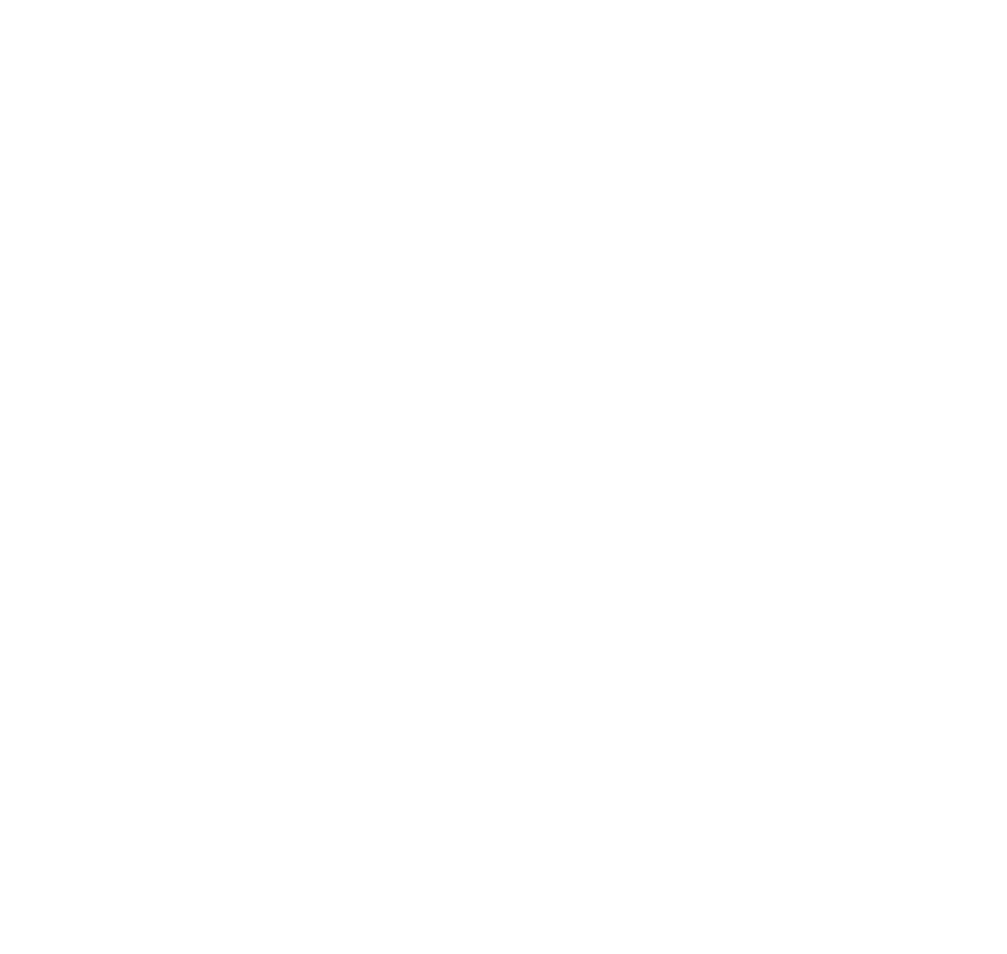
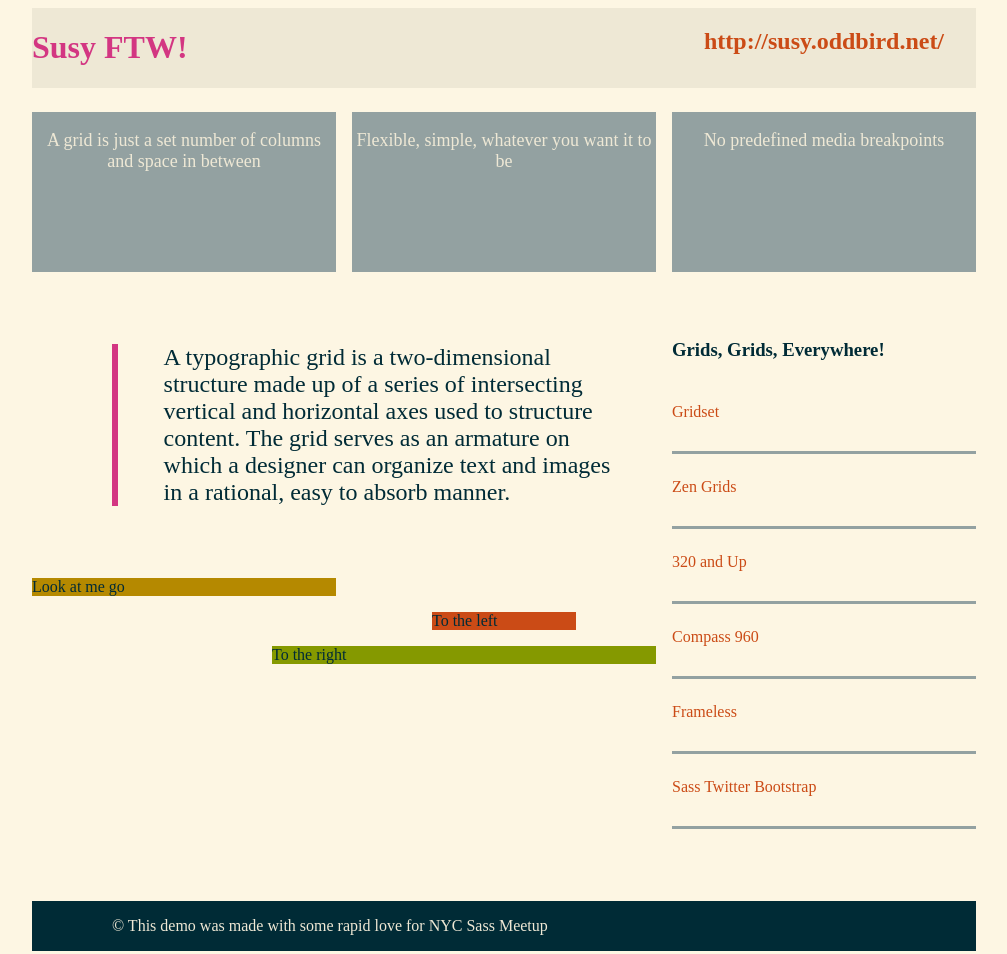
Before and after one commit to misscs/susy-ftw, a plain HTML site: page index.html in a window 1280 px wide. Shown: the whole page, without its empty margins (136-1143 px from the left). Before the commit the page ends 800 px from the top, so only its background shows below. Drawn offline with nearby package versions, Linux system fonts and the light colour scheme.

Commit message:
simple site for demo

```diff
--- a/index.html
+++ b/index.html
@@ -12,7 +12,7 @@
          More info: h5bp.com/i/378 -->
     <meta http-equiv="X-UA-Compatible" content="IE=edge,chrome=1">
 
-    <title></title>
+    <title>Susy FTW! A small demo showing the power and versatility of Susy</title>
     <meta name="description" content="">
 
     <!-- Mobile viewport optimized: h5bp.com/viewport -->
@@ -20,7 +20,7 @@
 
     <!-- Place favicon.ico and apple-touch-icon.png in the root directory: mathiasbynens.be/notes/touch-icons -->
 
-    <link rel="stylesheet" href="css/main.css">
+    <link rel="stylesheet" href="css/screen.css">
 
     <!-- More ideas for your <head> here: h5bp.com/d/head-Tips -->
 
@@ -35,7 +35,56 @@
     <!--[if lt IE 7]><p class="chromeframe">Your browser is <em>ancient!</em> <a href="http://browsehappy.com/">Upgrade to a different browser</a> or <a href="http://www.google.com/chromeframe/?redirect=true">install Google Chrome Frame</a> to experience this site.</p><![endif]-->
 
     <!-- Add your site or application content here -->
+    <div class="container">
 
+      <header role="banner">
+
+        <h1>Susy FTW!</h1>
+        <h2><a href="http://susy.oddbird.net/" title="More from the source">http://susy.oddbird.net/</a></h2>
+
+      </header>
+
+      <div class="box"><p>A grid is just a set number of columns and space in between</p></div>
+      <div class="box"><p>No predefined media breakpoints</p></div>
+      <div class="box"><p>Flexible, simple, whatever you want it to be</p></div>
+
+
+      <section role="main">
+
+        <blockquote>
+          <p>A typographic grid is a two-dimensional structure made up of a series of intersecting vertical and horizontal axes used to structure content. The grid serves as an armature on which a designer can organize text and images in a rational, easy to absorb manner.</p>
+        </blockquote>
+
+        <p>Look at me go</p>
+
+        <p>To the left</p>
+
+        <p>To the right</p>
+
+      </section>
+
+      <aside role="complementary">
+
+        <h3>Grids, Grids, Everywhere!</h3>
+
+        <ul>
+          <li><a href="http://www.gridsetapp.com/">Gridset</a>       </li>
+          <li><a href="http://zengrids.com/">Zen Grids</a></li>
+          <li><a href="http://stuffandnonsense.co.uk/projects/320andup/">320 and Up</a></li>
+          <li><a href="https://github.com/nextmat/compass-960-plugin">Compass 960</a></li>
+          <li><a href="http://framelessgrid.com/">Frameless</a></li>
+          <li><a href="https://github.com/jlong/sass-twitter-bootstrap">Sass Twitter Bootstrap</a></li>
+        </ul>
+
+      </aside>
+
+      <footer role="contentinfo">
+
+        <p>&copy; This demo was made with some rapid love for NYC Sass Meetup</p>
+
+      </footer>
+
+    </div>
 
     <!-- JavaScript at the bottom for fast page loading: http://developer.yahoo.com/performance/rules.html#js_bottom -->
 
--- /dev/null
+++ b/sass/_base.sass
@@ -0,0 +1,21 @@
+// ---------------------------------------------------------------------------
+// Imports
+
+@import susy
+@import compass
+
+// ---------------------------------------------------------------------------
+// Basic Grid
+
+$total-columns: 12
+$column-width: 4em
+$gutter-width: 1em
+$grid-padding: $gutter-width
+
+$show-grid-backgrounds: true
+
+// Vertical Rhythm
+// http://compass-style.org/reference/compass/typography/vertical_rhythm/
+
+$base-font-size: 16px
+$base-line-height: 24px
--- /dev/null
+++ b/sass/partials/_solarized.scss
@@ -0,0 +1,44 @@
+$base03:          #002b36 !default; //darkest blue
+$base02:          #073642 !default; //dark blue
+$base01:          #586e75 !default; //darkest gray
+$base00:          #657b83 !default; //dark gray
+$base0:           #839496 !default; //medium gray
+$base1:           #93a1a1 !default; //medium light gray
+$base2:           #eee8d5 !default; //cream
+$base3:           #fdf6e3 !default; //white
+$solar-yellow:    #b58900 !default;
+$solar-orange:    #cb4b16 !default;
+$solar-red:       #dc322f !default;
+$solar-magenta:   #d33682 !default;
+$solar-violet:    #6c71c4 !default;
+$solar-blue:      #268bd2 !default;
+$solar-cyan:      #2aa198 !default;
+$solar-green:     #859900 !default;
+
+$solarized: dark !default;
+
+@if $solarized == light {
+
+  $_base03: $base03;
+  $_base02: $base02;
+  $_base01: $base01;
+  $_base00: $base00;
+  $_base0:  $base0;
+  $_base1:  $base1;
+  $_base2:  $base2;
+  $_base3:  $base3;
+
+  $base03:  $_base3;
+  $base02:  $_base2;
+  $base01:  $_base1;
+  $base00:  $_base0;
+  $base0:   $_base00;
+  $base1:   $_base01;
+  $base2:   $_base02;
+  $base3:   $_base03;
+}
+
+/* non highlighted code colors */
+$pre-bg: $base03 !default;
+$pre-border: darken($base02, 5) !default;
+$pre-color: $base1 !default;
--- /dev/null
+++ b/sass/partials/_vars.sass
@@ -0,0 +1,25 @@
+$black: rgb(0,0,0)
+$white: rgb(255,255,255)
+
+// Available Font sizes
+// Based on 16px content (target / context = Value)
+$fourty: 2.5em
+$thirtytwo: 2em
+$thirty: 1.875em
+$twentysix: 1.625em
+$twentyfive: 1.5625em
+$twentyfour: 1.5em
+$twentythree: 1.4375em
+$twentytwo: 1.375em
+$twentyone: 1.3125em
+$twenty: 1.25em
+$nineteen: 1.1875em
+$eighteen: 1.125em
+$seventeen: 1.0625em
+$sixteen: 1em
+$fifteen: 0.938em
+$fourteen: 0.875em
+$thirteen: 0.813em
+$twelve: 0.75em
+$eleven: 0.687em
+$ten: 0.625em
--- a/sass/screen.sass
+++ b/sass/screen.sass
@@ -1,7 +1,113 @@
-/*
-  Welcome to Compass.
-  In this file you should write your main styles. (or centralize your imports)
-  Import this file using the following HTML or equivalent:
-  <link href="/stylesheets/screen.css" media="screen, projection" rel="stylesheet" type="text/css" />
+// ---------------------------------------------------------------------------
+// Imports
 
-@import compass/reset
+@import base
+@import partials/vars
+@import partials/solarized
+
+/* -------------------------------------------------------------------------
+/* Vars
+// setting these here for speed and ease. keep things togeter in your partials
+// <style>: magic | static | fluid.
+// magic: Susy's magic grid has a set width, but becomes fluid rather than overflowing the viewport at small sizes.
+// static: Susy's static grid will retain the width defined in your settings at all times.
+// fluid: Susy's fluid grid will always be based on the viewport width. The percentage will be determined by your grid settings, or by $container-width, if either is set using % units. Otherwise it will default to auto (100%).
+
+$container-style: magic
+
+
+/* -------------------------------------------------------------------------
+/* Layout
+
+// pre() add margin before
+// post() add margin after
+// squish() add margin before and after; requires 2 values
+
+// prefix() add padding before
+// suffix () add padding after
+// pad() add padding before and after; requires 2 values
+
+
+body
+  background: $base3
+  color: $base03
+
+a
+  color: $solar-orange
+  text-decoration: none
+
+.container
+  +container
+  // +susy-grid-background
+
+
+
+h1
+  color: $solar-magenta
+  font-size: 2em
+  +span-columns(8)
+
+h2
+  +span-columns(4 omega)
+  text-align: center
+
+header
+  +span-columns(12)
+  background: $base2
+  +trailer(1)
+
+section
+  +span-columns(8)
+  // +push(3)
+
+blockquote
+  margin: 0
+  padding: 0
+  margin-left: space(1,8)
+  +trailer(2)
+  border-left: $gutter-width/4 solid $solar-magenta
+  font-size: $twentyfour
+  p
+    +pad(1,1)
+
+blockquote + p
+  width: columns(4, 8)
+  background: $solar-yellow
+  & + p
+    width: columns(2, 8)
+    background: $solar-orange
+    +pre(5,8)
+    & + p
+      background: $solar-green
+      +pre(3,8)
+
+.box
+  background: $base1
+  text-align: center
+  color: $base2
+  min-height: 10em
+  +span-columns(4)
+  +trailer(2)
+  p
+    font-size: $eighteen
+  &:nth-child(3n)
+    +omega
+
+aside
+  +span-columns(4 omega)
+  // +pull(12)
+  ul
+    +no-bullet
+    margin: 0
+    padding: 0
+  li
+    +apply-side-rhythm-border(bottom, 1, 1, $twelve, solid)
+    border-color: $base1
+    +padding-leader(1)
+
+footer
+  +span-columns(10)
+  +pad(1,1)
+  +leader(3)
+  background: $base03
+  color: $base2
```
Also changed, not shown: css/screen.css, 1 other file.
